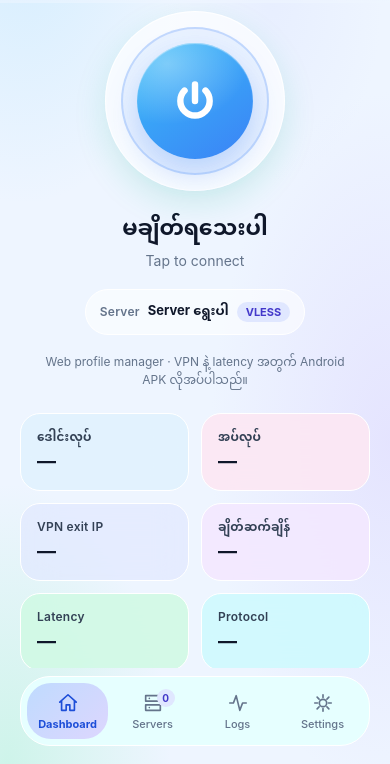
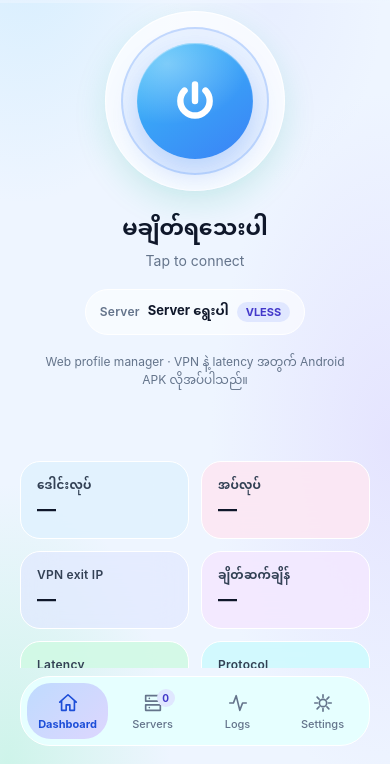
Before and after one commit to satminpaing1/New-LionBox, a plain HTML site: page index.html in a window 390 px wide. Shown: the part 80-844 px from the top of the page. Drawn offline with Linux system fonts and the light colour scheme.

Commit message:
fix(demo): give the dashboard stat grid its own space under the hero

```diff
--- a/styles.css
+++ b/styles.css
@@ -906,6 +906,12 @@ textarea[aria-invalid="true"] { border-color: #DC2626; box-shadow: 0 0 0 3px rgb
   .fab { right: calc(50% - 420px); bottom: 110px; }
 }
 
+@media (max-width: 899px) {
+  /* The hero sits on the aurora background, so the stat grid gets its own
+     breathing room instead of starting flush under it. */
+  #page-dashboard .stat-grid { margin-top: 48px; }
+}
+
 @media (max-width: 380px) {
   #main { --pad: 16px; }
   .appbar { padding-left: 16px; padding-right: 16px; }
```
